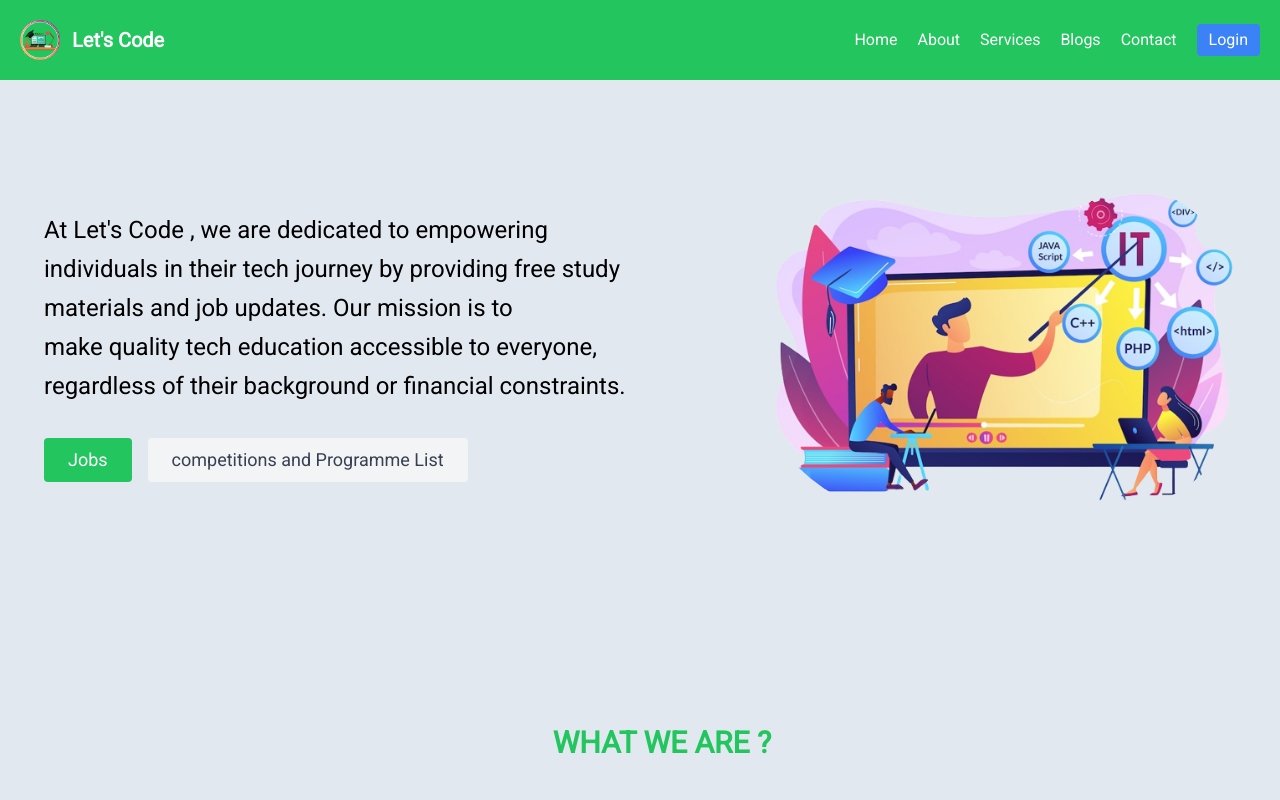
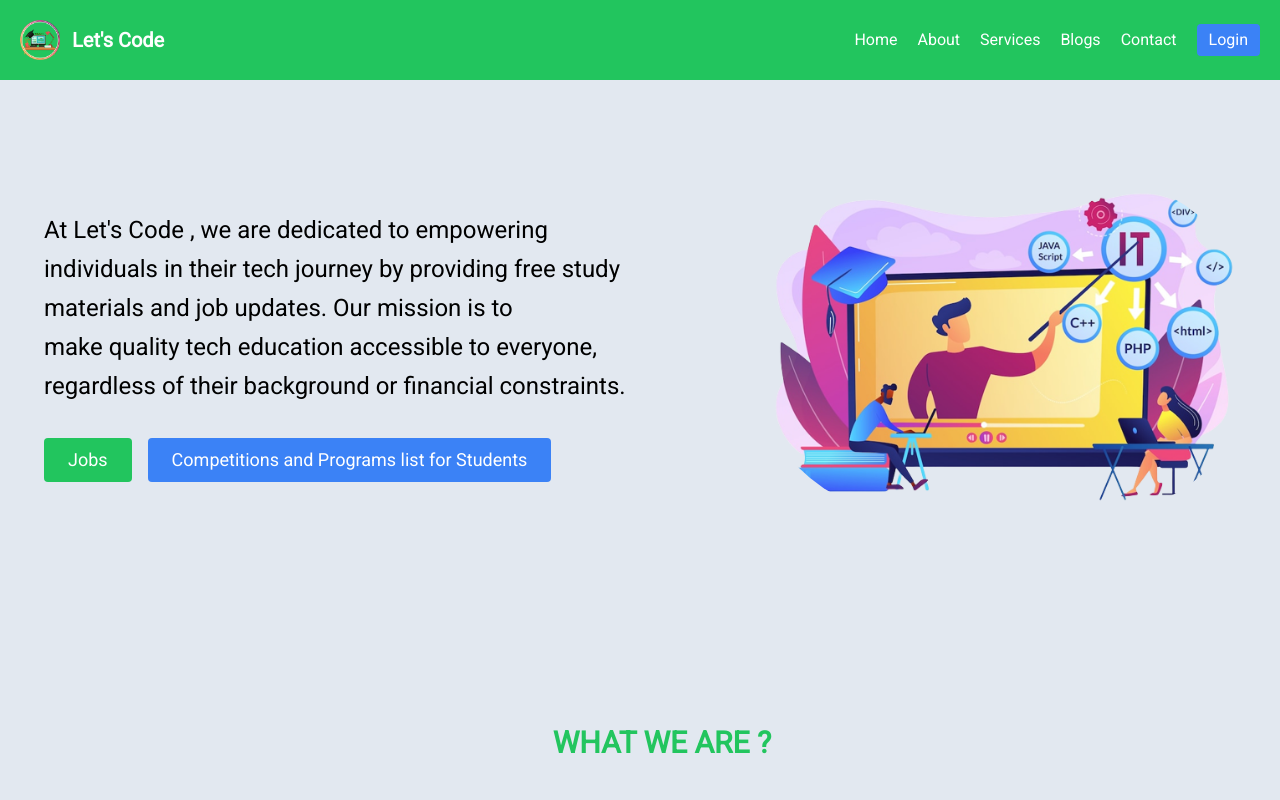
Before and after one commit to karantec/Let-sCode, a React (Vite) app: page / in a window 1280 px wide. Shown: the top 800 px of the page. Built offline with nearby package versions, Linux system fonts and the light colour scheme.

Commit message:
finalcommit

```diff
--- a/src/components/Hero/Her.jsx
+++ b/src/components/Hero/Her.jsx
@@ -10,7 +10,7 @@ const Her = () => {
       <p className="mb-8  text-2xl leading-relaxed font-display text-black">At Let's Code ,  we are dedicated to empowering individuals in their tech  journey by providing free study materials and job updates. Our mission is to <br/> make quality tech education accessible to everyone, regardless of their background or financial constraints.</p>
       <div className="flex justify-center">
         <button className="inline-flex font-display text-white bg-green-500 border-0 py-2 px-6 focus:outline-none hover:bg-green-600 rounded text-lg">Jobs</button>
-        <a href="https://competitions-and-programs-list.vercel.app/"><button className="ml-4 inline-flex font-display text-gray-700 bg-gray-100 border-0 py-2 px-6 focus:outline-none hover:bg-gray-200 rounded text-lg">competitions and Programme List</button></a>
+        <a href="https://competitions-and-programs-list.vercel.app/"><button className="ml-4 inline-flex font-display bg-blue-500 text-white border-0 py-2 px-6 focus:outline-none hover:bg-gray-200 rounded text-lg">Competitions and Programs list for Students</button></a>
       </div>
 
     </div>
```
